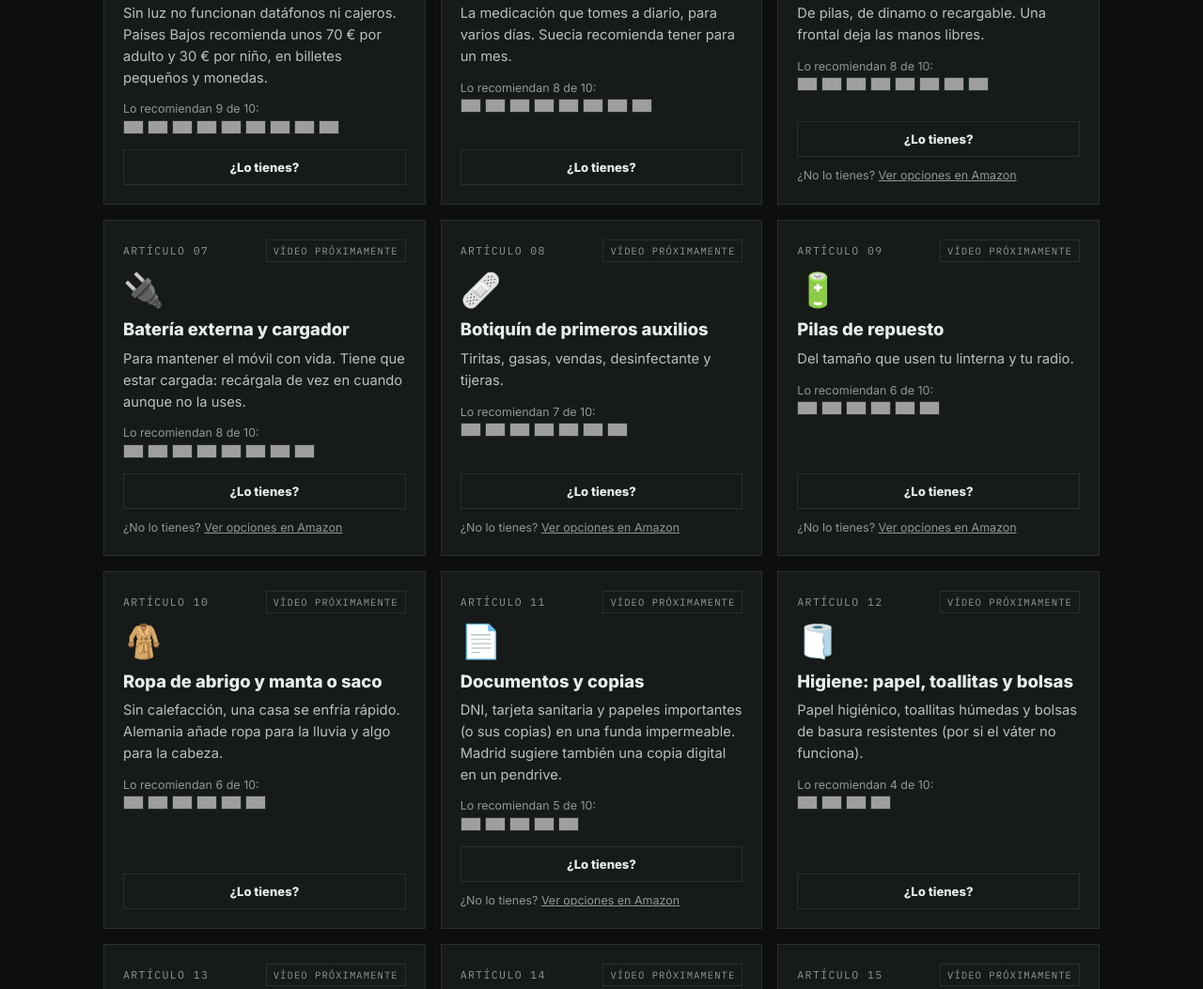
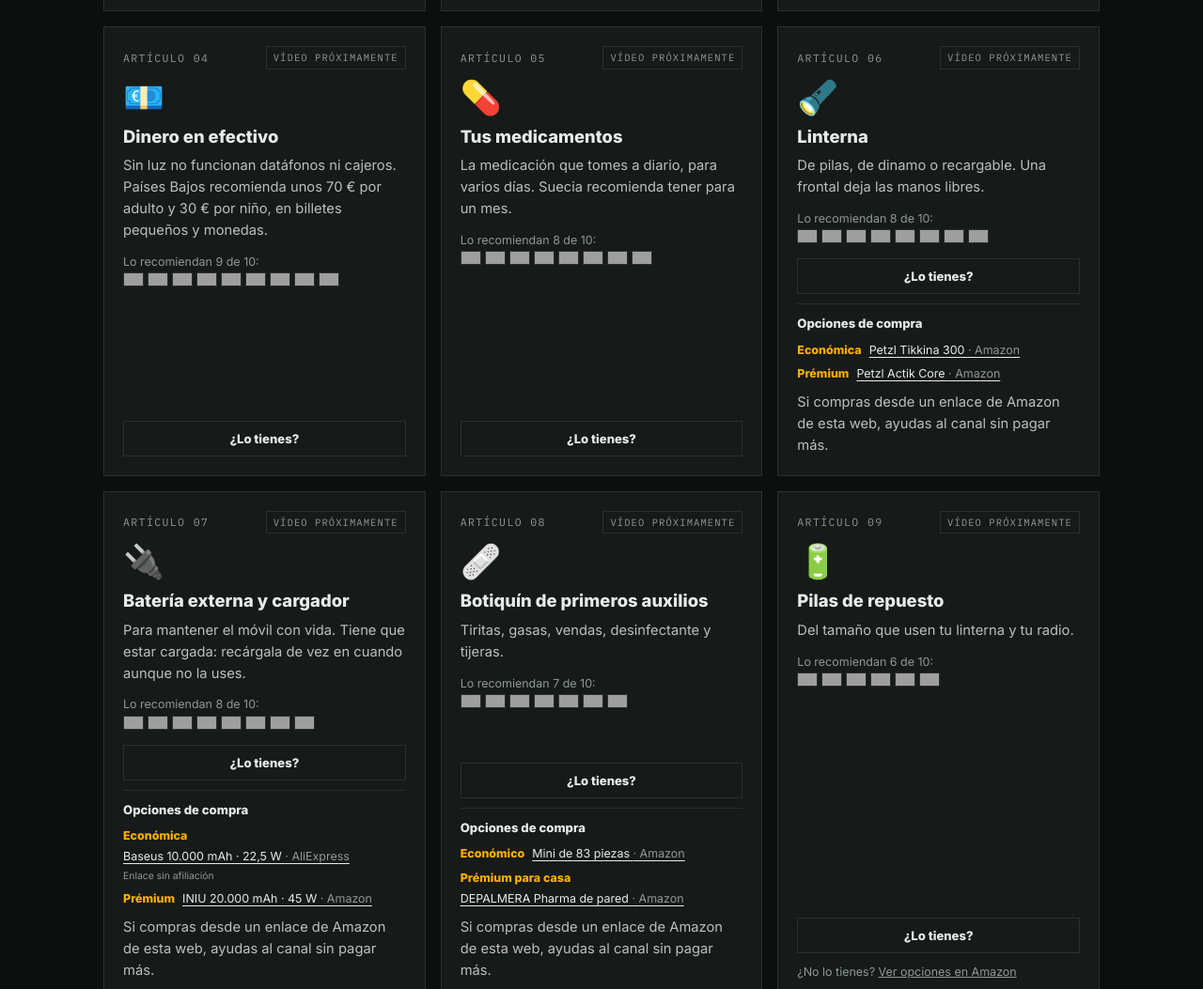
Before and after one commit to Nanohumano/nanohumano.github.io, a plain HTML site: page sin-cobertura/index.html in a window 1280 px wide. Shown: the part 6043-7096 px from the top of the page at 94% size. Drawn offline with Linux system fonts and the light colour scheme; grey boxes are pictures that could not be loaded.

Commit message:
Añade opciones de compra y aviso de afiliación en Sin Cobertura

```diff
--- a/sin-cobertura/index.html
+++ b/sin-cobertura/index.html
@@ -139,6 +139,13 @@
   .compra{margin-top:10px;font-size:.78rem;color:var(--gris)}
   .compra a{color:var(--gris)} .compra a:hover{color:var(--ambar)}
 
+  .compra-modelos{border-top:1px solid var(--borde);padding-top:10px}
+  .compra-modelos strong{font-size:.82rem;color:var(--texto)}
+  .compra-modelos ul{list-style:none;margin:5px 0 7px}
+  .compra-modelos li{display:flex;flex-wrap:wrap;align-items:baseline;gap:3px 8px;padding:3px 0}
+  .compra-modelos a{color:var(--texto);text-underline-offset:3px}
+  .compra-modelos small,.compra-modelos a span{color:var(--gris)}
+  .compra-nivel{color:var(--ambar);font-weight:700}
   /* recomendaciones propias */
   .nuestras{margin-top:28px;border:1px dashed #3b433f;padding:24px}
   .nuestras .marca{display:inline-block;font-family:"IBM Plex Mono";font-size:.7rem;letter-spacing:.12em;color:var(--azul);border:1px solid var(--azul);padding:3px 8px;margin-bottom:12px}
@@ -303,7 +310,7 @@
 <footer>
   <div class="wrap">
     <p><strong>Importante:</strong> esta web es informativa y resume guías públicas; no las sustituye. En una emergencia real sigue siempre las indicaciones del <strong>112</strong> y de Protección Civil de tu comunidad.</p>
-    <p class="aviso"><strong>Enlaces de afiliado.</strong> Algunos artículos llevan un enlace opcional a Amazon. Como Afiliado de Amazon, obtengo ingresos por las compras adscritas que cumplen los requisitos aplicables. El precio para ti es el mismo. Que un artículo esté en la lista nunca depende de que tenga enlace.</p>
+    <p class="aviso"><strong>Enlaces de afiliado.</strong> Si compras desde nuestros enlaces de afiliado de Amazon, pagas el mismo precio y ayudas a mantener el canal. Como Afiliado de Amazon, obtengo ingresos por las compras adscritas que cumplen los requisitos aplicables. Los enlaces de AliExpress indicados como «sin afiliación» aún no generan comisión. Los artículos de la mochila se eligen por lo que recomiendan las guías oficiales.</p>
     <p>© <span id="anio"></span> SIN COBERTURA · un proyecto de NANOHUMANO LABS</p>
   </div>
 </footer>
@@ -423,6 +430,86 @@ ARTICULOS.sort((a,b) => b.paises.length - a.paises.length);
 ARTICULOS.forEach((a,i) => a.n = i + 1);
 
 /* Artículos con vídeo publicado: { id: 'enlace del Reel' } */
+
+// Selección editorial de modelos. Las fichas de AliExpress aún no llevan seguimiento.
+const OPCIONES_COMPRA = {
+  "radio": [
+    [
+      "Económica",
+      "XHDATA D-219",
+      "AliExpress",
+      "https://es.aliexpress.com/item/1005005057114462.html"
+    ],
+    [
+      "Prémium",
+      "Sony ICF-P27",
+      "Amazon",
+      "Sony ICF-P27"
+    ]
+  ],
+  "linterna": [
+    [
+      "Económica",
+      "Petzl Tikkina 300",
+      "Amazon",
+      "B0FBT74D4R"
+    ],
+    [
+      "Prémium",
+      "Petzl Actik Core",
+      "Amazon",
+      "Petzl Actik Core"
+    ]
+  ],
+  "powerbank": [
+    [
+      "Económica",
+      "Baseus 10.000 mAh · 22,5 W",
+      "AliExpress",
+      "https://es.aliexpress.com/item/1005010425880598.html"
+    ],
+    [
+      "Prémium",
+      "INIU 20.000 mAh · 45 W",
+      "Amazon",
+      "B0DCYR5VNR"
+    ]
+  ],
+  "botiquin": [
+    [
+      "Económico",
+      "Mini de 83 piezas",
+      "Amazon",
+      "B0FN4MT5SV"
+    ],
+    [
+      "Prémium para casa",
+      "DEPALMERA Pharma de pared",
+      "Amazon",
+      "DEPALMERA Pharma botiquín de pared 27x10x25"
+    ]
+  ]
+};
+const urlCompra = (tienda, destino) => {
+  if (tienda === 'AliExpress') return destino;
+  return /^[A-Z0-9]{10}$/.test(destino)
+    ? 'https://www.amazon.es/dp/' + destino + '?tag=' + TAG
+    : amz(destino);
+};
+const mostrarOpciones = a => {
+  const opciones = OPCIONES_COMPRA[a.id];
+  if (!opciones) return a.compra ? `<div class="compra">¿No lo tienes? <a href="${amz(a.compra)}" target="_blank" rel="sponsored noopener">Ver opciones en Amazon</a></div>` : '';
+  return `<div class="compra compra-modelos">
+    <strong>Opciones de compra</strong>
+    <ul>${opciones.map(([nivel, modelo, tienda, destino]) => `<li>
+      <span class="compra-nivel">${nivel}</span>
+      <a href="${urlCompra(tienda, destino)}" target="_blank" rel="${tienda === 'Amazon' ? 'sponsored noopener' : 'noopener'}">${modelo} <span>· ${tienda}</span></a>
+      ${tienda === 'Amazon' ? '' : '<small>Enlace sin afiliación</small>'}
+    </li>`).join('')}</ul>
+    <p>Si compras desde un enlace de Amazon de esta web, ayudas al canal sin pagar más.</p>
+  </div>`;
+};
+
 const PUBLICADOS = {
   // ejemplo: agua: 'https://www.instagram.com/reel/XXXX/'
 };
@@ -480,7 +567,7 @@ function pintar(){
         <button class="check" data-id="${a.id}">${tengo[a.id] ? '✔ Ya lo tengo' : '¿Lo tienes?'}</button>
         ${a.video ? `<a class="ver" href="${a.video}" target="_blank" rel="noopener">▶ Ver vídeo</a>` : ''}
       </div>
-      ${a.compra ? `<div class="compra">¿No lo tienes? <a href="${amz(a.compra)}" target="_blank" rel="sponsored noopener">Ver opciones en Amazon</a></div>` : ''}
+      ${mostrarOpciones(a)}
     </article>`).join('') || '<p class="intro">Aquí aún no hay nada. ¡El primer vídeo está a punto de salir!</p>';
   const n = ARTICULOS.filter(a => tengo[a.id]).length;
   document.getElementById('cuenta').textContent = n + ' / ' + ARTICULOS.length;
```
